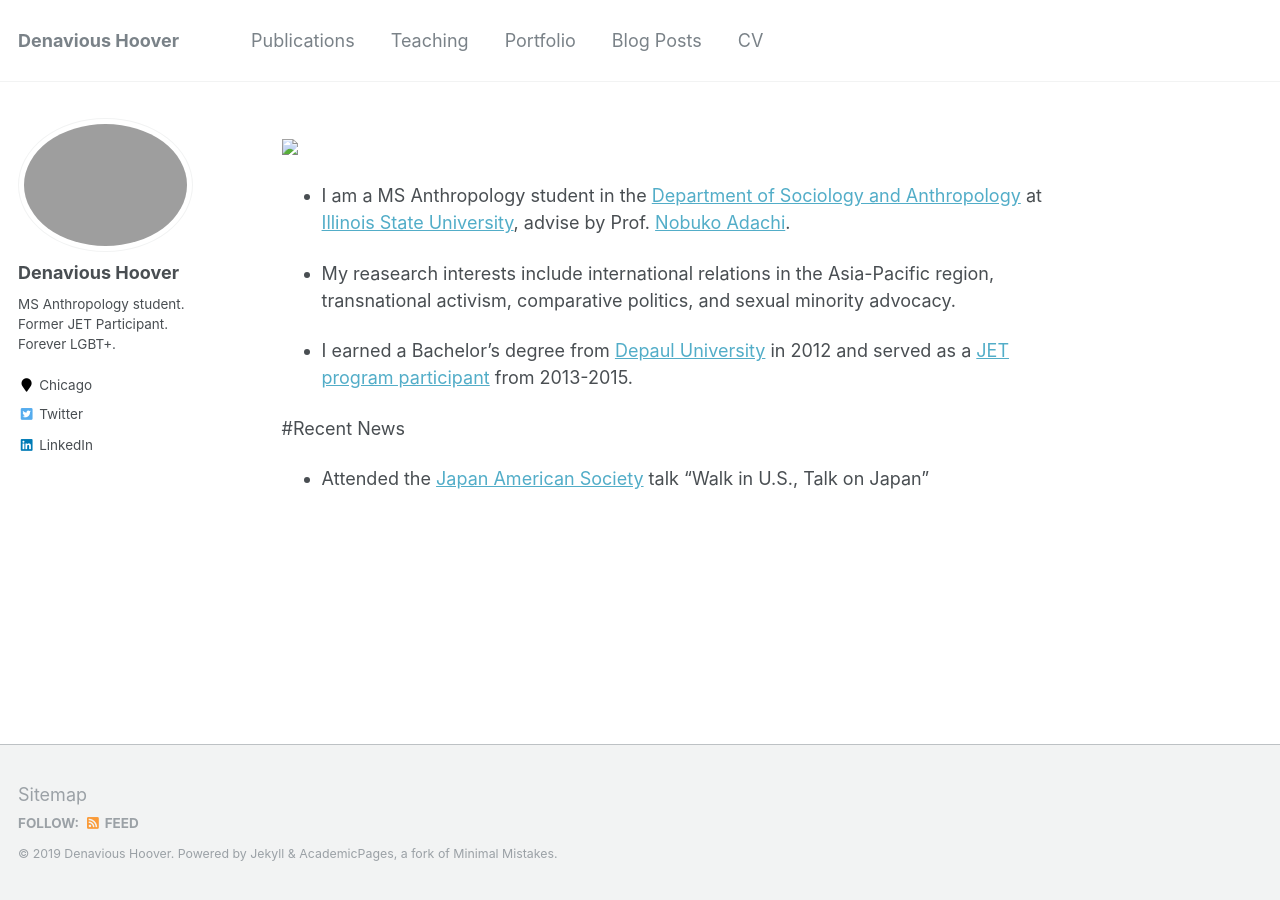
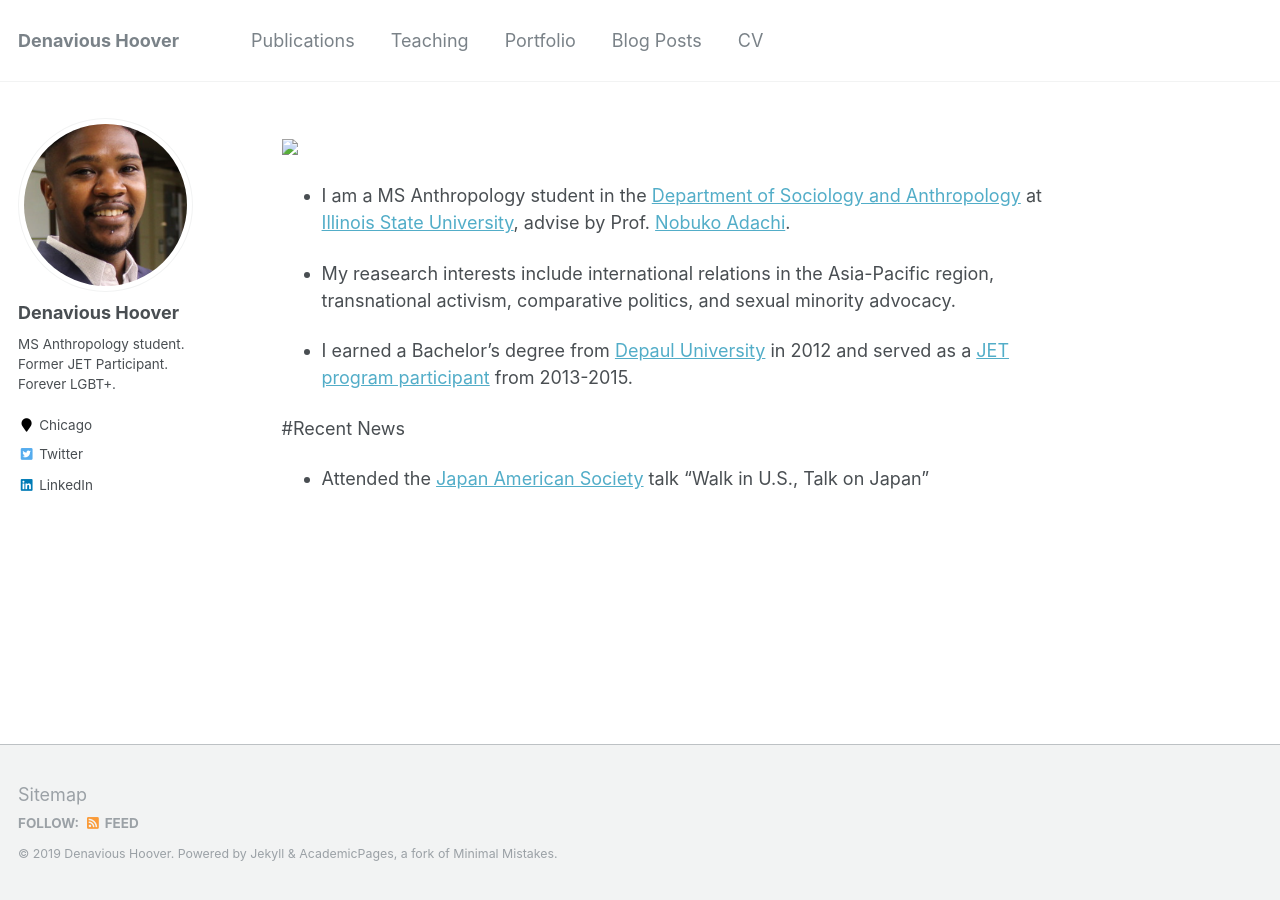
Before and after one commit to denavioushoover/denavioushoover, a Jekyll site: the page built from _pages/about.md, in a window 1280 px wide. Built offline with Jekyll 4.4.1, drawn with Linux system fonts in a browser that asks for light colours.

Commit message:
Update _config.yml

```diff
--- a/_config.yml
+++ b/_config.yml
@@ -79,7 +79,7 @@ analytics:
 # Site Author
 author:
   name             : "Denavious Hoover"
-  avatar           :
+  avatar           : "denavioushooveravatar.png"
   bio              : "MS Anthropology student. Former JET Participant. Forever LGBT+."
   location         : "Chicago"
   employer         :
```
